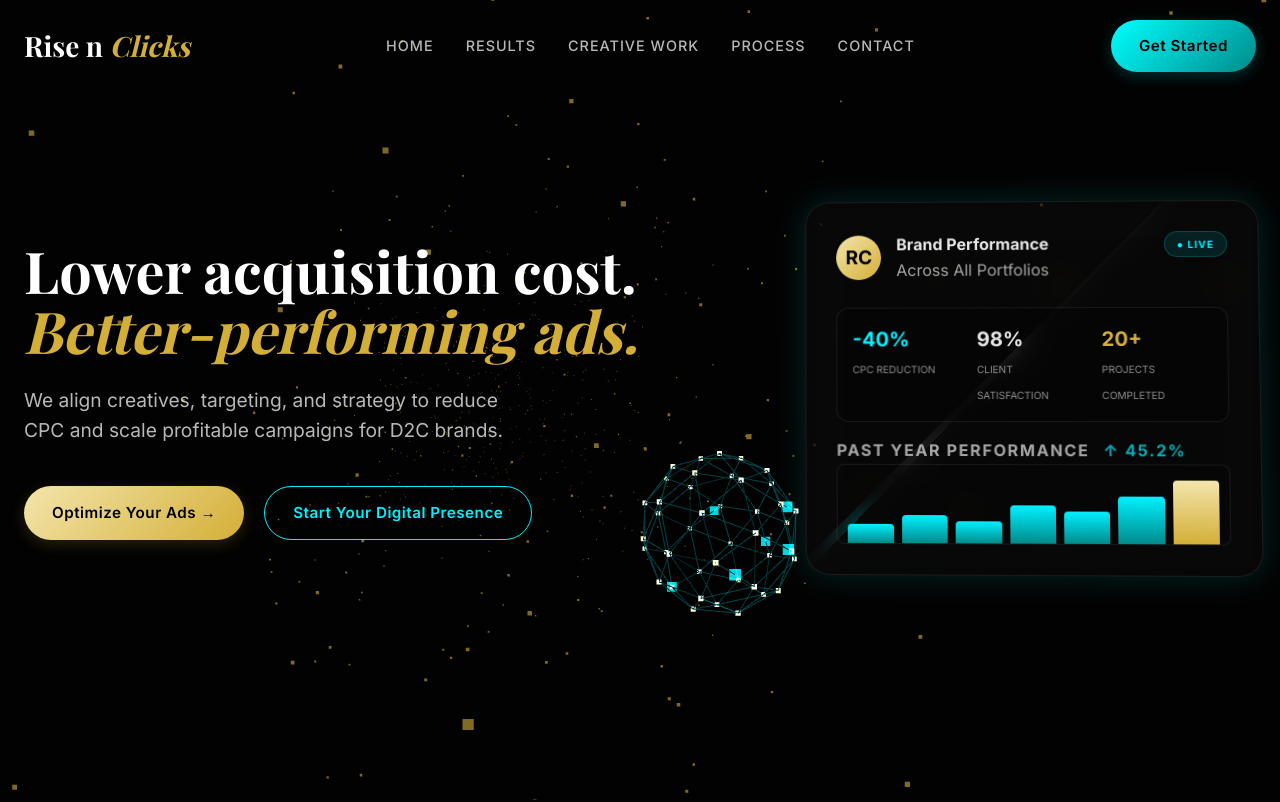
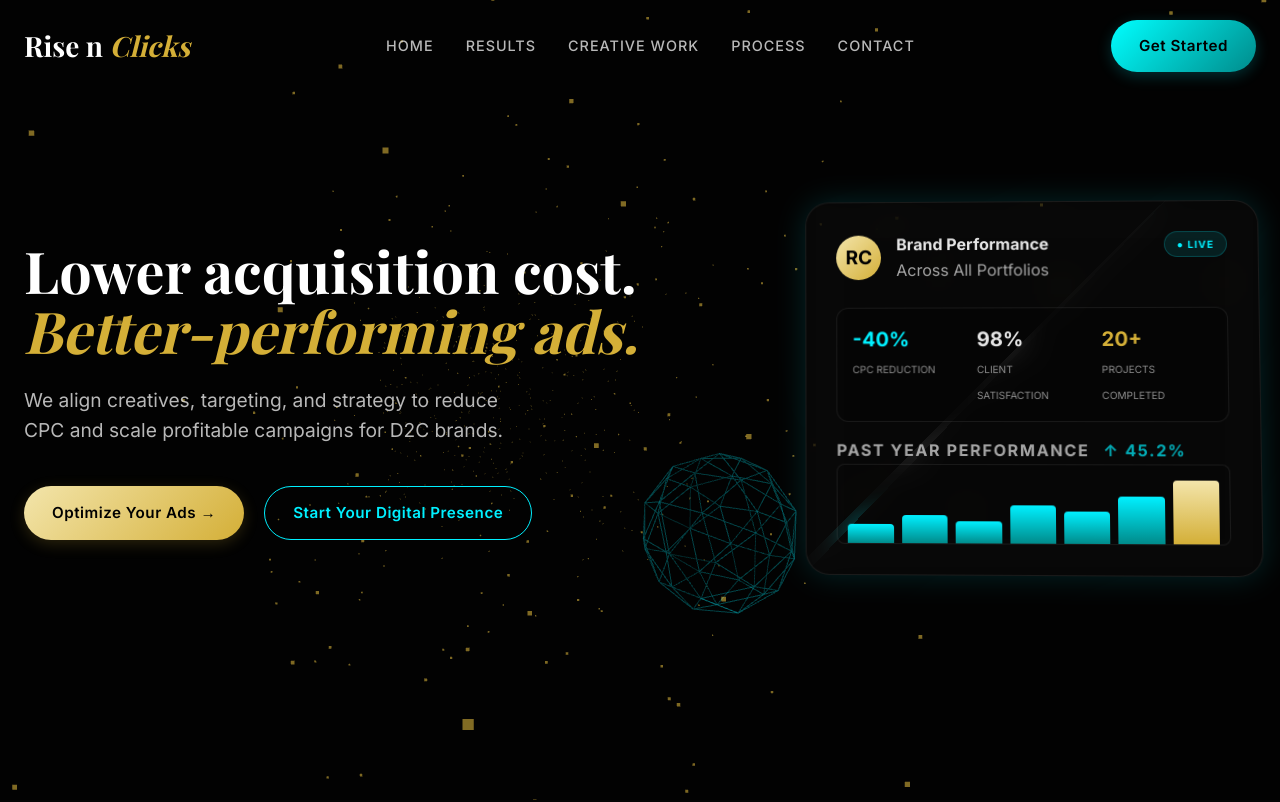
Before and after one commit to risenclicks/Risenclicks-website, a plain HTML site: page index.html in a window 1280 px wide. Shown: the top 802 px of the page. Drawn offline with nearby package versions, Linux system fonts and the light colour scheme; a web font is replaced by a local one.

Commit message:
Emergency Revert: Restore stable globe and fix HTML structure to resolve black screen issue

```diff
--- a/script.js
+++ b/script.js
@@ -34,64 +34,6 @@ document.addEventListener("DOMContentLoaded", () => {
     });
     const coreMesh = new THREE.Mesh(coreGeometry, coreMaterial);
     coreGroup.add(coreMesh);
-
-    // Node Sparkle (Vertex points)
-    const sparkleMaterial = new THREE.PointsMaterial({
-        size: 1.2, color: 0xD4AF37, transparent: true, opacity: 0.8,
-        blending: THREE.AdditiveBlending
-    });
-    const sparklePoints = new THREE.Points(coreGeometry, sparkleMaterial);
-    coreGroup.add(sparklePoints);
-
-    // Edge Glints (Moving data packets)
-    // Extract unique edges and adjacency for the Glint system
-    const adjacency = {};
-    const posAttr = coreGeometry.attributes.position;
-    const indexAttr = coreGeometry.index;
-
-    function addAdj(a, b) {
-        if (!adjacency[a]) adjacency[a] = [];
-        if (!adjacency[a].includes(b)) adjacency[a].push(b);
-    }
-
-    if (indexAttr) {
-        for (let i = 0; i < indexAttr.count; i += 3) {
-            const v1 = indexAttr.getX(i), v2 = indexAttr.getX(i+1), v3 = indexAttr.getX(i+2);
-            addAdj(v1, v2); addAdj(v2, v1);
-            addAdj(v2, v3); addAdj(v3, v2);
-            addAdj(v3, v1); addAdj(v1, v3);
-        }
-    } else {
-        // Fallback for non-indexed geometry (Standard Icosahedron)
-        for (let i = 0; i < posAttr.count; i += 3) {
-            addAdj(i, i+1); addAdj(i+1, i);
-            addAdj(i+1, i+2); addAdj(i+2, i+1);
-            addAdj(i+2, i);   addAdj(i, i+2);
-        }
-    }
-
-    const glintsCount = 6;
-    const glints = [];
-    const glintPosArray = new Float32Array(glintsCount * 3);
-    const glintGeometry = new THREE.BufferGeometry();
-    glintGeometry.setAttribute('position', new THREE.BufferAttribute(glintPosArray, 3));
-    const glintMaterial = new THREE.PointsMaterial({
-        size: 2.5, color: 0x00F0FF, transparent: true, opacity: 0.9,
-        blending: THREE.AdditiveBlending
-    });
-    const glintPoints = new THREE.Points(glintGeometry, glintMaterial);
-    coreGroup.add(glintPoints);
-
-    for (let i = 0; i < glintsCount; i++) {
-        const startNode = Math.floor(Math.random() * posAttr.count);
-        const neighbors = adjacency[startNode] || [startNode];
-        glints.push({
-            current: startNode,
-            target: neighbors[Math.floor(Math.random() * neighbors.length)],
-            progress: Math.random(),
-            speed: 0.01 + Math.random() * 0.015
-        });
-    }
 
     // 3. PARTICLES (Ambient environment)
     const particlesGeometry = new THREE.BufferGeometry();
@@ -213,31 +155,6 @@ document.addEventListener("DOMContentLoaded", () => {
         coreGroup.rotation.y += 0.002;
         coreGroup.rotation.x += 0.001;
         particlesMesh.rotation.y = elapsedTime * 0.05;
-
-        // Animate Node Sparkle (Vertex pulse)
-        sparkleMaterial.opacity = 0.4 + Math.sin(elapsedTime * 3) * 0.3;
-
-        // Animate Edges Glints
-        for (let i = 0; i < glintsCount; i++) {
-            const g = glints[i];
-            g.progress += g.speed;
-
-            if (g.progress >= 1) {
-                g.progress = 0;
-                g.current = g.target;
-                const neighbors = adjacency[g.current];
-                g.target = neighbors[Math.floor(Math.random() * neighbors.length)];
-            }
-
-            const v1 = new THREE.Vector3().fromBufferAttribute(posAttr, g.current);
-            const v2 = new THREE.Vector3().fromBufferAttribute(posAttr, g.target);
-            const p = v1.clone().lerp(v2, g.progress);
-
-            glintPosArray[i * 3]     = p.x;
-            glintPosArray[i * 3 + 1] = p.y;
-            glintPosArray[i * 3 + 2] = p.z;
-        }
-        glintGeometry.attributes.position.needsUpdate = true;
 
         // Lerp scene rotation — mouse AND touch writes to mouseX/Y so particles follow both
         scene.rotation.x += 0.05 * (targetY - scene.rotation.x);
```
Also changed, not shown: index.html (+0 -4 lines).
